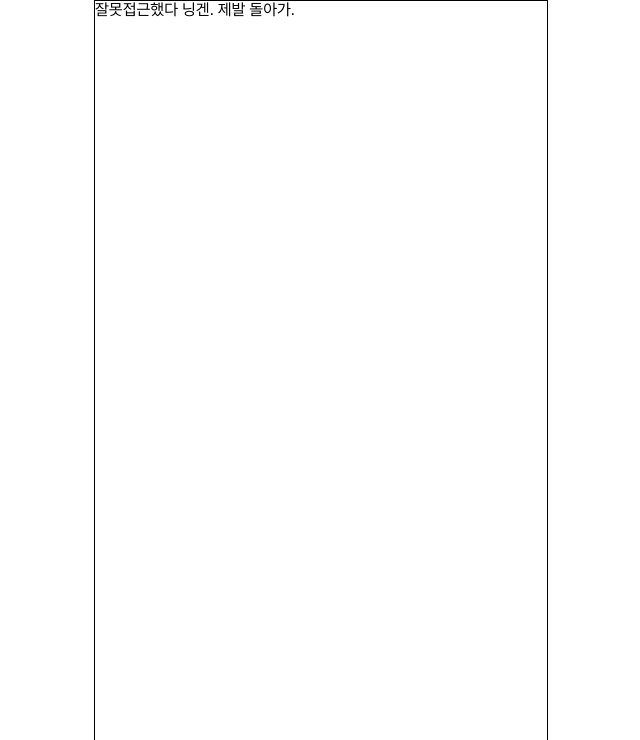
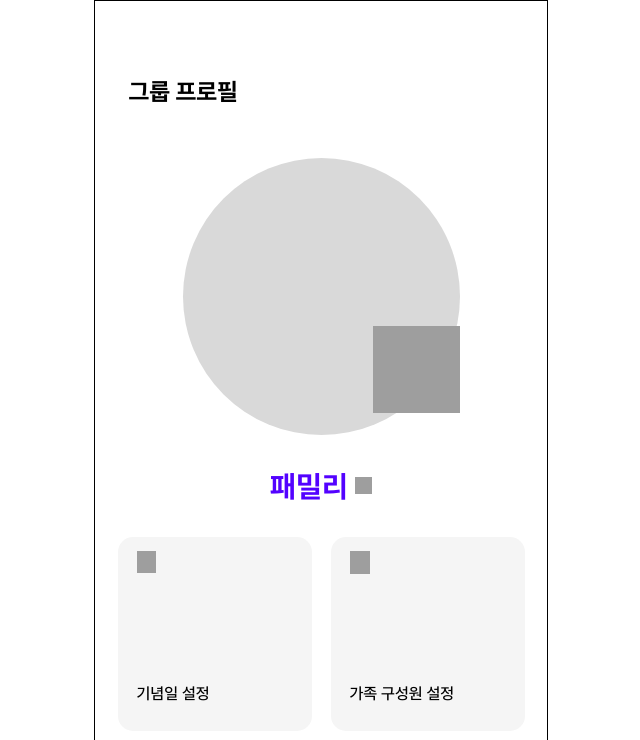
Before and after one commit to SWYP-6-6/6-FE, a Next.js app: page /group in a window 1280 px wide. Before the commit this address had no page. Shown: the top 740 px of the page, without its empty margins (319-959 px from the left). Built offline with nearby package versions, Linux system fonts and the light colour scheme; grey boxes are pictures that could not be loaded.

Commit message:
feat: 개인 프로필 및 그룹 프로필 페이지 분리 및 추가

```diff
--- /dev/null
+++ b/src/app/group/GroupPage.module.scss
@@ -0,0 +1,70 @@
+.container {
+  @include column-flexbox(center, center, 1.4rem);
+  width: 100%;
+  padding: 0 2.4rem;
+}
+
+.title {
+  @include flexbox(start, center);
+  @include text-style(24, $black, bolder);
+
+  width: 100%;
+  margin: 7.7rem 0 3.8rem 1.9rem;
+}
+
+.image-container {
+  @include flexbox;
+
+  background-color: $gray20;
+  width: 27.7rem;
+  height: 27.7rem;
+  border-radius: 50%;
+  position: relative;
+  margin-bottom: 2rem;
+
+  &-camera {
+    z-index: 10;
+    position: absolute;
+    right: 0;
+    bottom: 1.73rem;
+  }
+}
+
+.grid-container {
+  display: grid;
+  grid-template-columns: 1fr 1fr;
+  gap: 1.9rem;
+  width: 40.7rem;
+  height: 19.4rem;
+  align-items: center;
+  justify-content: center;
+}
+
+.setting-card {
+  @include column-flexbox(between, start);
+  @include text-style(16);
+  background-color: $gray30;
+  border-radius: 1.5rem;
+  padding: 1.4rem 1.9rem 2.8rem;
+  gap: 2.1rem;
+  height: 100%;
+}
+
+.anniversary-setting-card {
+  grid-column: 1;
+}
+
+.family-member-setting-card {
+  grid-column: 2;
+}
+
+.profile-info-container {
+  @include column-flexbox(center, center, 1.1rem);
+
+  padding-bottom: 2rem;
+
+  .nickname {
+    @include flexbox(center, center, $gap: 0.7rem);
+    @include text-style(30, $primary, bolder);
+  }
+}
--- /dev/null
+++ b/src/app/group/page.tsx
@@ -0,0 +1,63 @@
+'use client';
+
+import React from 'react';
+import classNames from 'classnames/bind';
+import Image from 'next/image';
+import styles from './GroupPage.module.scss';
+
+const cx = classNames.bind(styles);
+
+const GROUPNAME = '패밀리';
+
+export default function GroupPage() {
+  return (
+    <div className={cx('container')}>
+      <div className={cx('title')}>그룹 프로필</div>
+      <div className={cx('image-container')}>
+        <div className={cx('image-container-camera')}>
+          <Image
+            src="/svg/camera_icon.svg"
+            alt="Camera Icon"
+            width={87}
+            height={87}
+            priority
+          />
+        </div>
+      </div>
+      <div className={cx('profile-info-container')}>
+        <div className={cx('nickname')}>
+          <span>{GROUPNAME}</span>
+          <Image
+            src="/svg/revise_icon.svg"
+            alt="Revise Icon"
+            width={17}
+            height={17}
+            priority
+          />
+        </div>
+      </div>
+      <div className={cx('grid-container')}>
+        <div className={cx('setting-card', 'anniversary-setting-card')}>
+          <Image
+            src="/svg/aniversary_icon.svg"
+            alt="Calender Icon"
+            width={19}
+            height={22}
+            priority
+          />
+          <span>기념일 설정</span>
+        </div>
+        <div className={cx('setting-card', 'family-member-setting-card')}>
+          <Image
+            src="/svg/family_icon.svg"
+            alt="Family Icon"
+            width={20}
+            height={23}
+            priority
+          />
+          <span>가족 구성원 설정</span>
+        </div>
+      </div>
+    </div>
+  );
+}
--- a/src/app/profile/ProfilePage.module.scss
+++ b/src/app/profile/ProfilePage.module.scss
@@ -49,67 +49,13 @@
   width: 27.7rem;
   height: 27.7rem;
   border-radius: 50%;
-  position: relative;
   margin-bottom: 2.9rem;
-
-  &-camera {
-    z-index: 10;
-    position: absolute;
-    right: 0;
-    bottom: 1.73rem;
-  }
-}
-
-.grid-container {
-  display: grid;
-  grid-template-columns: 1fr 1fr;
-  gap: 1.9rem;
-  width: 40.7rem;
-  height: 19.4rem;
-  align-items: center;
-  justify-content: center;
-}
-
-.character-container {
-  @include flexbox;
-  background-color: $white;
-  border: 0.1px solid $primary;
-  border-radius: 1.5rem;
-  width: 19.4rem;
-  height: 19.4rem;
-  font-size: 2rem;
-  font-weight: 300;
-}
-
-.settings-container {
-  display: grid;
-  grid-template-rows: 1fr 1fr;
-  gap: 1.6rem;
-  height: 100%;
-}
-
-.setting-card {
-  @include column-flexbox(center, start, 2.1rem);
-  @include text-style(16);
-  background-color: $gray30;
-  border-radius: 1.5rem;
-  padding: 1.4rem 1.9rem;
-  gap: 2.1rem;
-  height: 100%;
-}
-
-.anniversary-setting-card {
-  grid-row: 1;
-}
-
-.family-member-setting-card {
-  grid-row: 2;
 }
 
 .profile-info-container {
   @include column-flexbox(center, center, 1.1rem);
 
-  padding-bottom: 2rem;
+  padding-bottom: 6.1rem;
 
   .nickname {
     @include flexbox($gap: 0.7rem);
```
Also changed, not shown: src/app/profile/page.tsx (+4 -41 lines).
